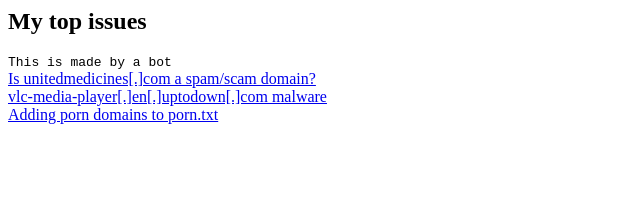
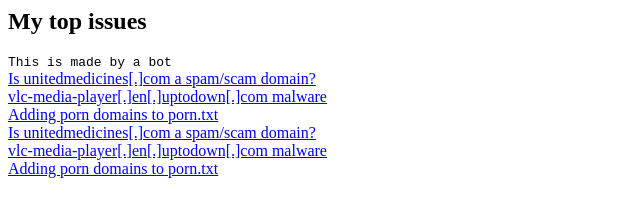
Before and after one commit to iam-py-test/today-in-issues, a plain HTML site: page index.html in a window 1280 px wide. Shown: the whole page, without its empty margins (0-640 px from the left). Drawn offline with Linux system fonts and the light colour scheme.

Commit message:
[bot] Update issues

```diff
--- a/index.html
+++ b/index.html
@@ -4,3 +4,6 @@
 <a href="https://github.com/iam-py-test/my_filters_001/issues/27">Is unitedmedicines[.]com a spam/scam domain?</a><br>
 <a href="https://github.com/iam-py-test/my_filters_001/issues/26">vlc-media-player[.]en[.]uptodown[.]com malware</a><br>
 <a href="https://github.com/iam-py-test/my_filters_001/issues/7">Adding porn domains to porn.txt</a><br>
+<a href="https://github.com/iam-py-test/my_filters_001/issues/27">Is unitedmedicines[.]com a spam/scam domain?</a><br>
+<a href="https://github.com/iam-py-test/my_filters_001/issues/26">vlc-media-player[.]en[.]uptodown[.]com malware</a><br>
+<a href="https://github.com/iam-py-test/my_filters_001/issues/7">Adding porn domains to porn.txt</a><br>
```
